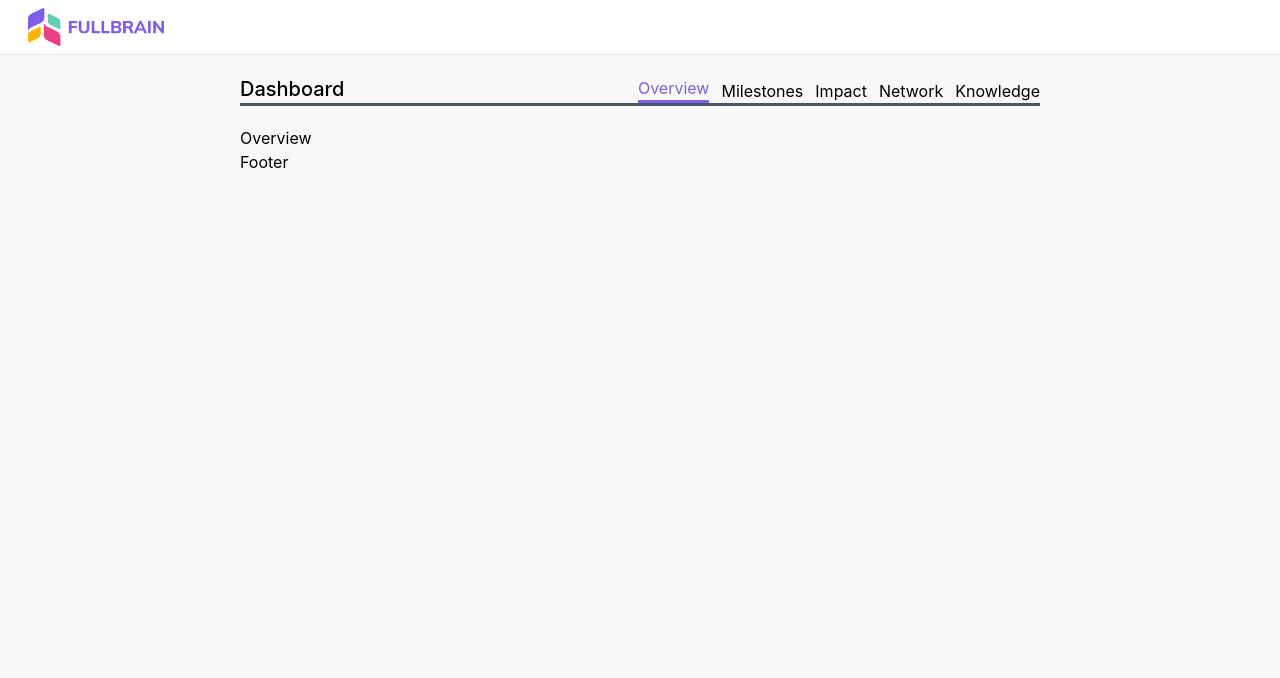
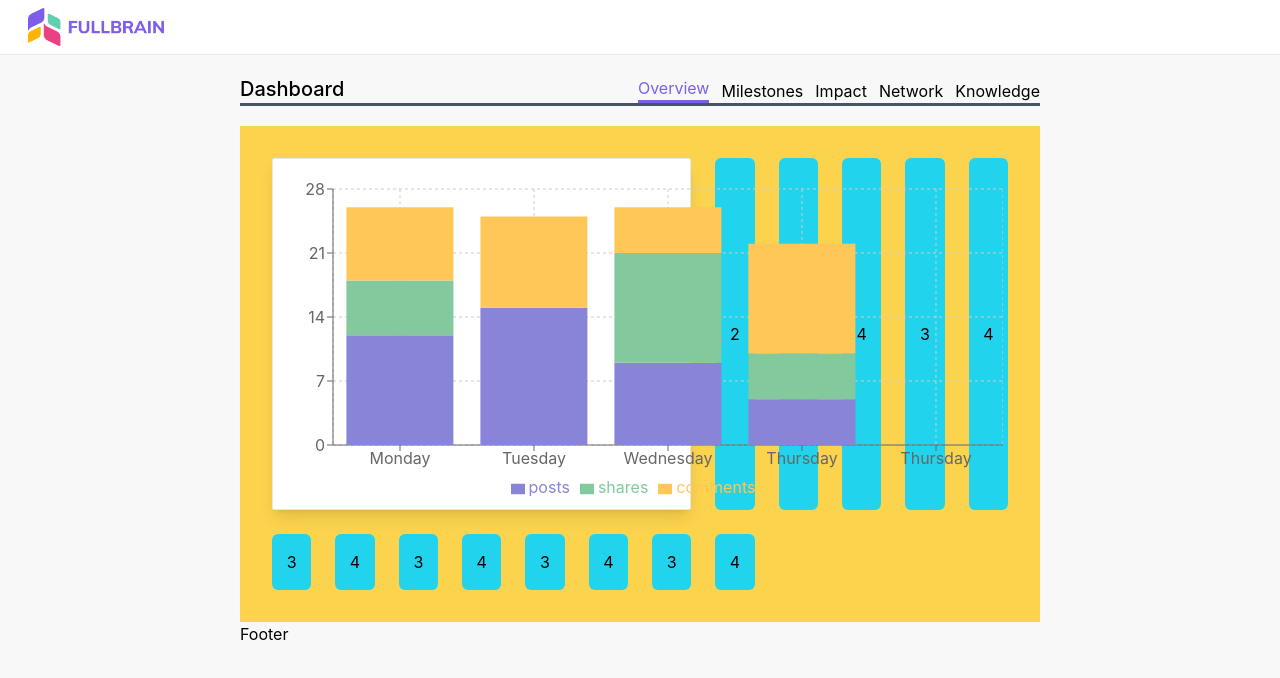
Before and after one commit to williamsteffens/02122-FullBrainDashboard, a React (Create React App) app: page /dashboard/overview in a window 1280 px wide. Shown: the top 678 px of the page. Built offline with nearby package versions, Linux system fonts and the light colour scheme.

Commit message:
Created some kind of layout for the overview

```diff
--- a/src/components/widgets/BarChartComp.jsx
+++ b/src/components/widgets/BarChartComp.jsx
@@ -12,8 +12,7 @@ const BarChartComp = () => {
     ]
     return (
       <div>
-        <h1>Weekly Activity Chart</h1>
-        <BarChart width={730} height={250} data={likes}>
+        <BarChart margin={{ top: 30, right: 0, left: 0, bottom: 10 }} width={730} height={350} data={likes}>
             <CartesianGrid strokeDasharray="3 3" />
             <XAxis dataKey="name" />
             <YAxis />
--- a/src/components/widgets/Overview.jsx
+++ b/src/components/widgets/Overview.jsx
@@ -1,8 +1,32 @@
 import React from 'react'
+import BarChartComp from './BarChartComp'
+import { ResponsiveContainer } from 'recharts'
 
 const Overview = () => {
   return (
-    <div>Overview</div>
+    <div class="bg-amber-300 p-8">
+      <div class="grid grid-cols-12 gap-6">
+        <div class="flex flex-col col-span-full sm:col-span-7 bg-white shadow-lg rounded-sm border border-slate-200">
+          <ResponsiveContainer width="95%" height="95%">
+            <BarChartComp></BarChartComp>
+          </ResponsiveContainer>
+        </div>
+        <div class="flex items-center justify-center rounded-md bg-cyan-400 p-4">2</div>
+        <div class="flex items-center justify-center rounded-md bg-cyan-400 p-4">3</div>
+        <div class="flex items-center justify-center rounded-md bg-cyan-400 p-4">4</div>
+        <div class="flex items-center justify-center rounded-md bg-cyan-400 p-4">3</div>
+        <div class="flex items-center justify-center rounded-md bg-cyan-400 p-4">4</div>
+        <div class="flex items-center justify-center rounded-md bg-cyan-400 p-4">3</div>
+        <div class="flex items-center justify-center rounded-md bg-cyan-400 p-4">4</div>
+        <div class="flex items-center justify-center rounded-md bg-cyan-400 p-4">3</div>
+        <div class="flex items-center justify-center rounded-md bg-cyan-400 p-4">4</div>
+        <div class="flex items-center justify-center rounded-md bg-cyan-400 p-4">3</div>
+        <div class="flex items-center justify-center rounded-md bg-cyan-400 p-4">4</div>
+        <div class="flex items-center justify-center rounded-md bg-cyan-400 p-4">3</div>
+        <div class="flex items-center justify-center rounded-md bg-cyan-400 p-4">4</div>
+
+      </div>
+    </div>
   )
 }
 
```
